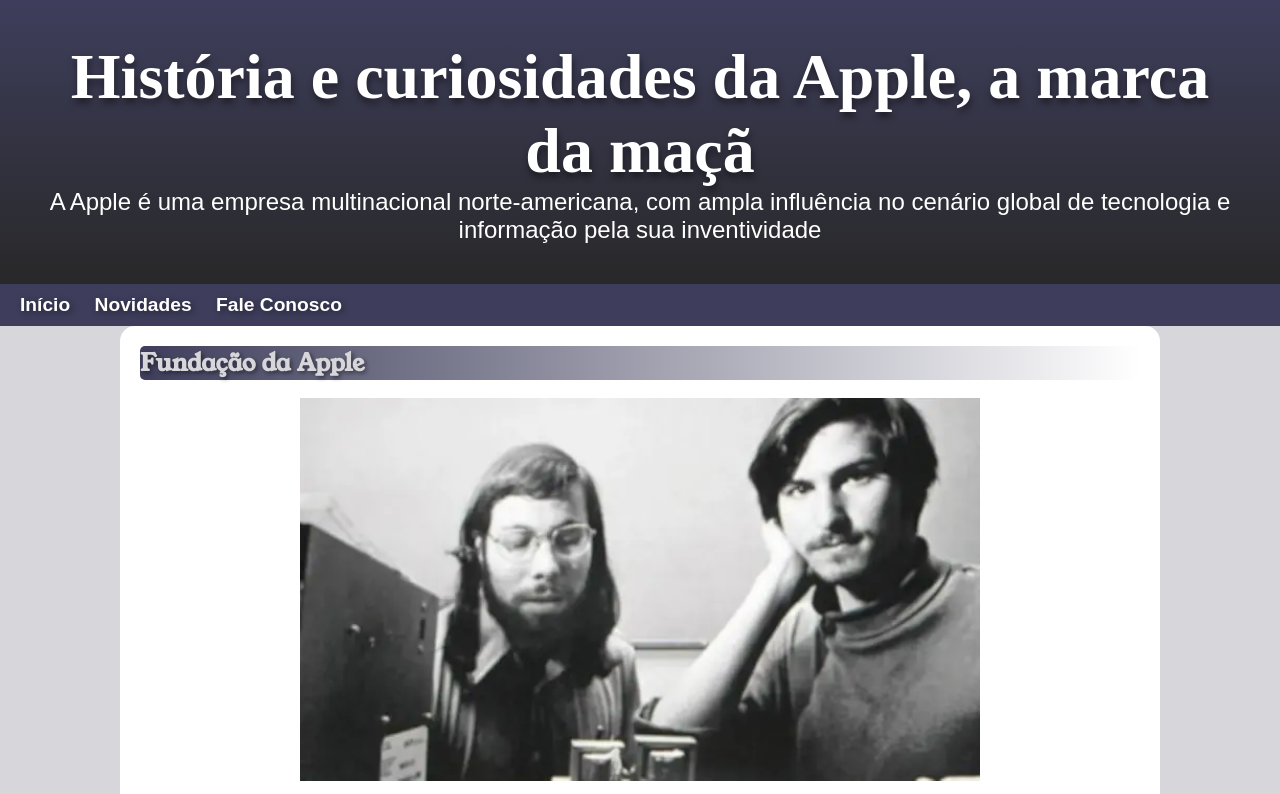
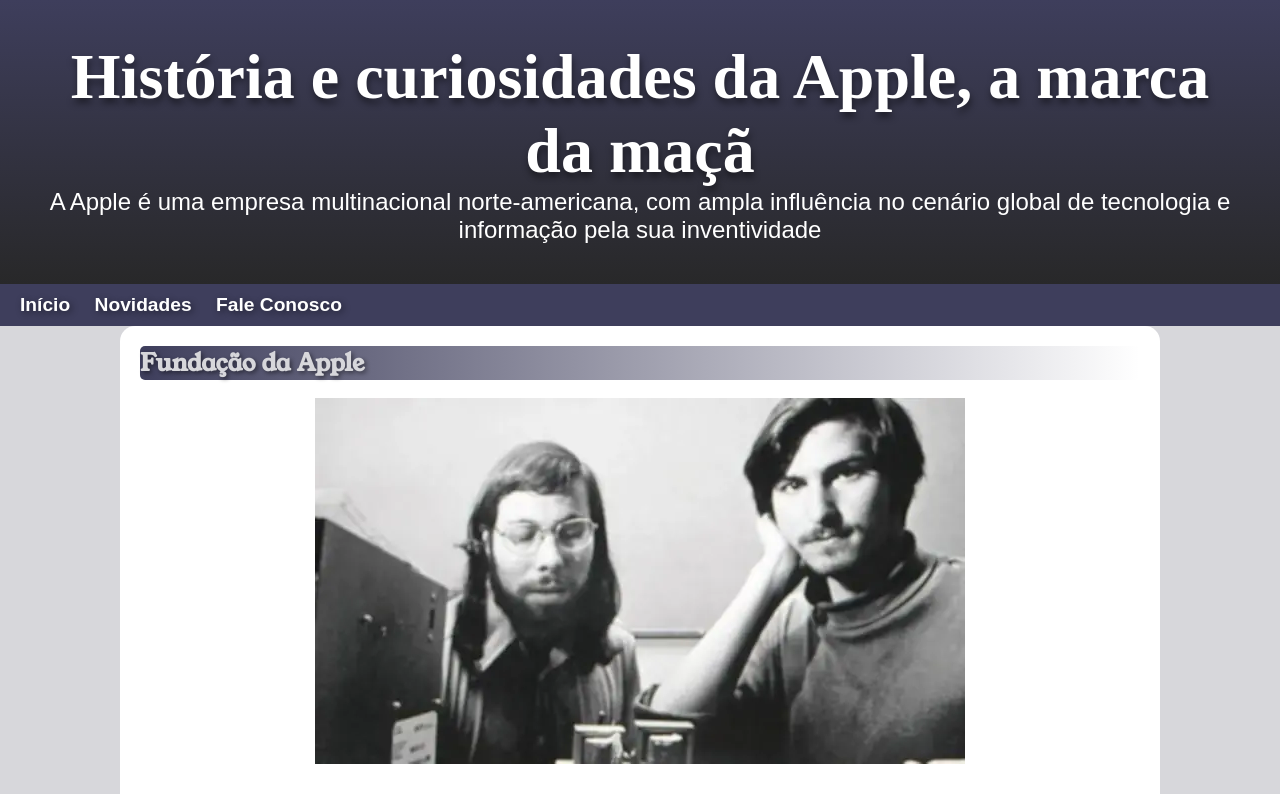
Before and after one commit to barbosalukas/html-css, a plain HTML site: page desafio/desafio002/apple.html in a window 1280 px wide. Shown: the top 794 px of the page. Drawn offline with Linux system fonts and the light colour scheme; a web font is replaced by a local one.

Commit message:
Atualizei o Desafio 02

```diff
--- a/desafio/desafio002/style.css
+++ b/desafio/desafio002/style.css
@@ -86,7 +86,7 @@
 }
 
 main img {
-    width: 68%;
+
     margin: auto;
     display: block;
 }
```
